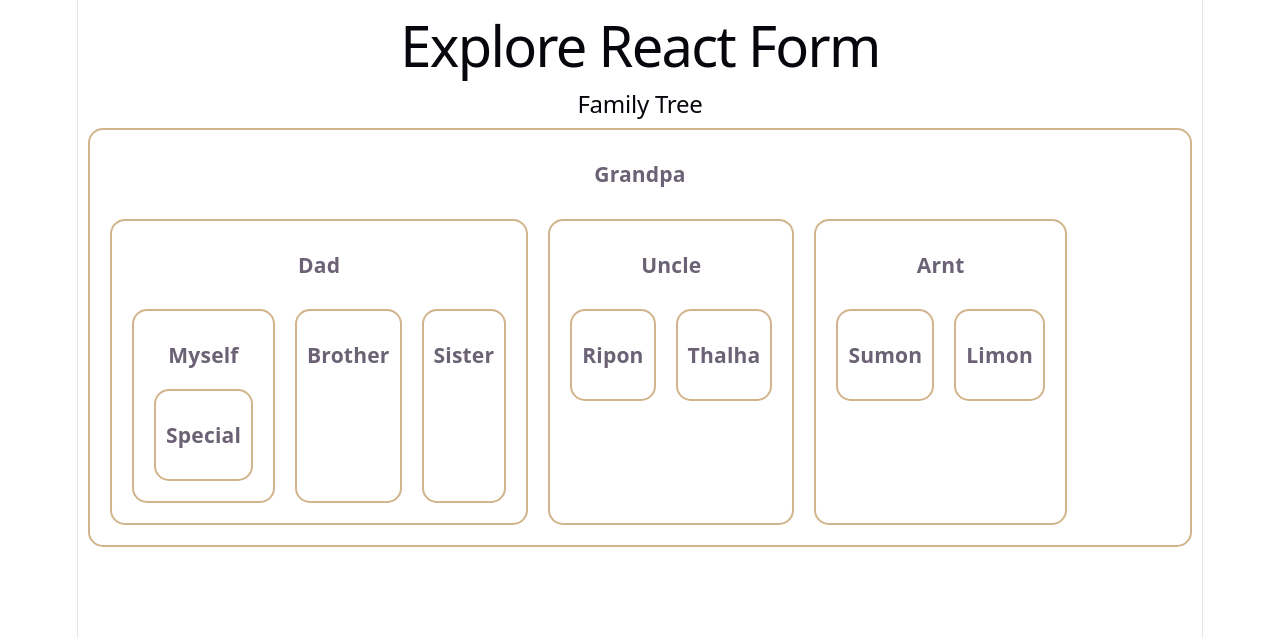
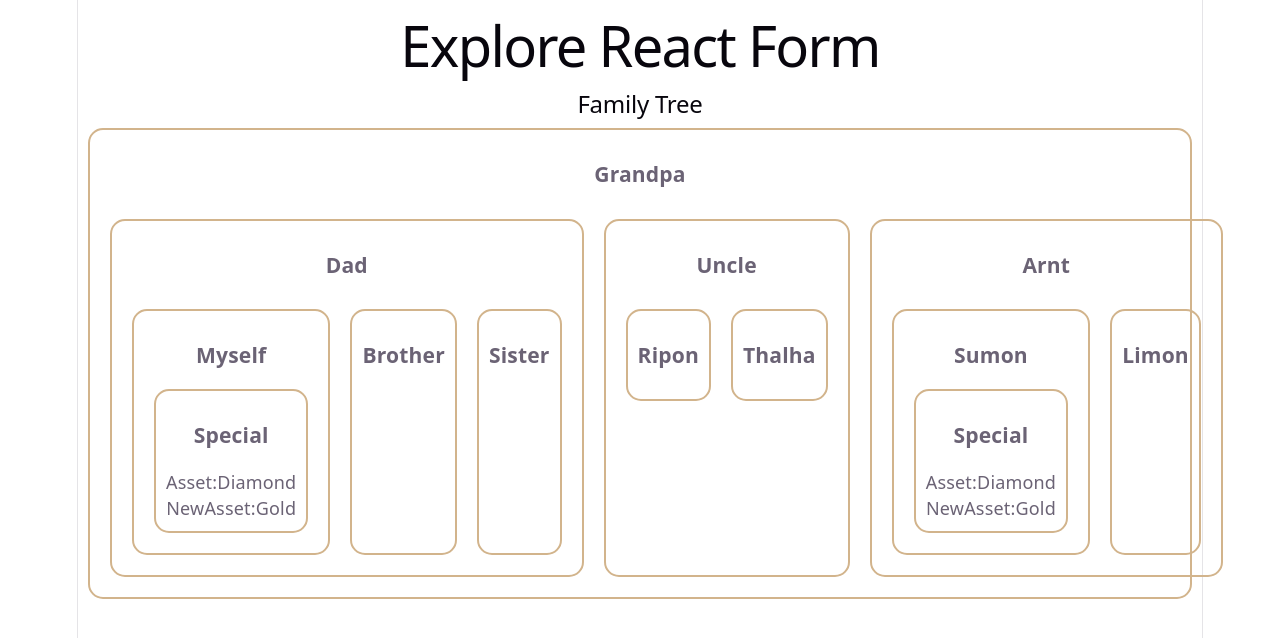
Before and after one commit to Mohotazim-Bosunia/Explore-React-Form, a React (Vite) app: page / in a window 1280 px wide. Shown: the top 638 px of the page. Built offline with nearby package versions, Linux system fonts and the light colour scheme.

Commit message:
seventh commit

```diff
--- a/src/Components/FamilyTree/Causin.jsx
+++ b/src/Components/FamilyTree/Causin.jsx
@@ -1,9 +1,11 @@
 import React from "react";
+import Special from "./Special";
 
-const Causin = ({ name }) => {
+const Causin = ({ name, asset }) => {
   return (
     <div>
       <h3>{name}</h3>
+      {name === "Sumon" && <Special asset={asset}></Special>}
     </div>
   );
 };
--- a/src/Components/FamilyTree/Dad.jsx
+++ b/src/Components/FamilyTree/Dad.jsx
@@ -3,12 +3,12 @@ import MySelf from "./MySelf";
 import Brother from "./Brother";
 import Sister from "./Sister";
 
-const Dad = () => {
+const Dad = ({ asset }) => {
   return (
     <div>
       <h3>Dad</h3>
       <section className="flex">
-        <MySelf></MySelf>
+        <MySelf asset={asset}></MySelf>
         <Brother></Brother>
         <Sister></Sister>
       </section>
--- a/src/Components/FamilyTree/FamilyTree.jsx
+++ b/src/Components/FamilyTree/FamilyTree.jsx
@@ -1,13 +1,19 @@
-import React from "react";
+import React, { createContext } from "react";
 import Grandpa from "./Grandpa";
 import "./FamilyTree.css";
+
+export const AssestConText = createContext("");
+
 const FamilyTree = () => {
   const asset = "Diamond";
+  const newAsset = "Gold";
 
   return (
     <div className="family-tree">
       <h2>Family Tree</h2>
-      <Grandpa></Grandpa>
+      <AssestConText.Provider value={newAsset}>
+        <Grandpa asset={asset}></Grandpa>
+      </AssestConText.Provider>
     </div>
   );
 };
--- a/src/Components/FamilyTree/Grandpa.jsx
+++ b/src/Components/FamilyTree/Grandpa.jsx
@@ -3,14 +3,14 @@ import Dad from "./Dad";
 import Uncle from "./Uncle";
 import Urnt from "./Urnt";
 
-const Grandpa = () => {
+const Grandpa = ({ asset }) => {
   return (
     <div>
       <h3>Grandpa</h3>
       <section className="flex">
-        <Dad></Dad>
+        <Dad asset={asset}></Dad>
         <Uncle></Uncle>
-        <Urnt></Urnt>
+        <Urnt asset={asset}></Urnt>
       </section>
     </div>
   );
--- a/src/Components/FamilyTree/MySelf.jsx
+++ b/src/Components/FamilyTree/MySelf.jsx
@@ -1,11 +1,11 @@
 import React from "react";
 import Special from "./Special";
 
-const MySelf = () => {
+const MySelf = ({ asset }) => {
   return (
     <div>
       <h3>Myself</h3>
-      <Special></Special>
+      <Special asset={asset}></Special>
     </div>
   );
 };
--- a/src/Components/FamilyTree/Special.jsx
+++ b/src/Components/FamilyTree/Special.jsx
@@ -1,9 +1,13 @@
-import React from "react";
+import React, { useContext } from "react";
+import { AssestConText } from "./FamilyTree";
 
-const Special = ({ name }) => {
+const Special = ({ name, asset }) => {
+  const newAsset = useContext(AssestConText);
   return (
     <div>
       <h3>Special</h3>
+      <p>Asset:{asset}</p>
+      <p>NewAsset:{newAsset}</p>
     </div>
   );
 };
--- a/src/Components/FamilyTree/Urnt.jsx
+++ b/src/Components/FamilyTree/Urnt.jsx
@@ -1,12 +1,12 @@
 import React from "react";
 import Causin from "./Causin";
 
-const Urnt = () => {
+const Urnt = ({ asset }) => {
   return (
     <div>
       <h3>Arnt</h3>
       <section className="flex">
-        <Causin name="Sumon"></Causin>
+        <Causin name="Sumon" asset={asset}></Causin>
         <Causin name="Limon"></Causin>
       </section>
     </div>
```
